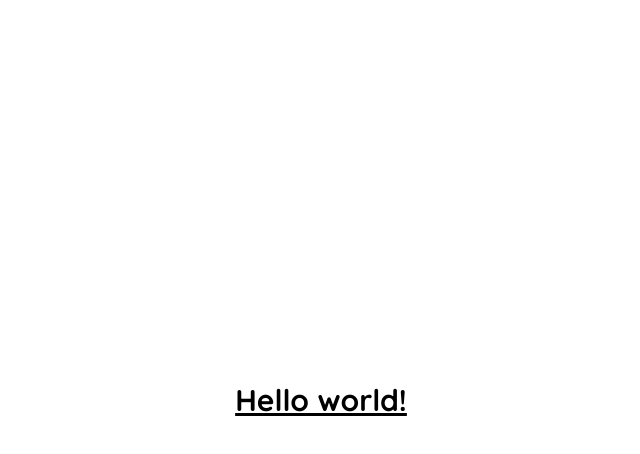
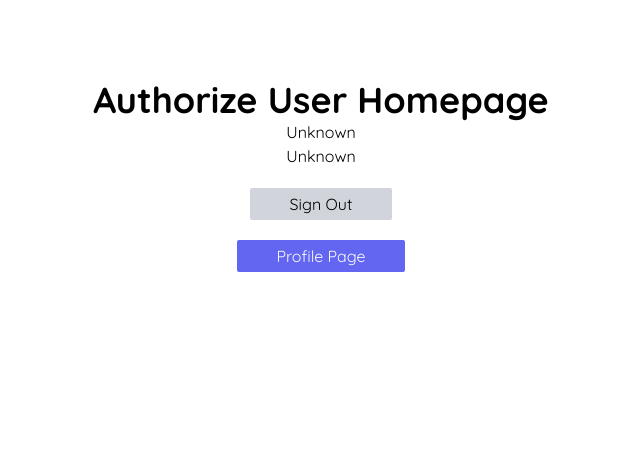
Before and after one commit to DennohKim/next-auth, a Next.js app: page / in a window 1280 px wide. Shown: the top 454 px of the page, without its empty margins (319-959 px from the left). Built offline with nearby package versions, Linux system fonts and the light colour scheme.

Commit message:
style: fix link

```diff
--- a/pages/index.js
+++ b/pages/index.js
@@ -1,19 +1,55 @@
 import Head from 'next/head'
 import Image from 'next/image'
 import styles from '../styles/Home.module.css'
+import Link from 'next/link'
+import { useState } from 'react'
 
 export default function Home() {
+
+  const [session, setSession] = useState(true)
+
   return (
     <div className={styles.container}>
       <Head>
         <title>Home Page</title>
       </Head>
 
-      <main className={styles.main}>
-          <h1 className="text-3xl font-bold underline">
-              Hello world!
-          </h1>
-      </main>
+      {session ? User() : Guest()}
     </div>
   )
 }
+
+// Guest
+function Guest(){
+  return (
+    <main className="container mx-auto text-center py-20">
+          <h3 className='text-4xl font-bold'>Guest Homepage</h3>
+
+          <div className='flex justify-center'>
+            <Link href={'/login'} className='mt-5 px-10 py-1 rounded-sm bg-indigo-500 text-gray-50'>Sign In</Link>
+          </div>
+      </main>
+  )
+}
+
+// Authorize User
+function User(){
+  return(
+    <main className="container mx-auto text-center py-20">
+          <h3 className='text-4xl font-bold'>Authorize User Homepage</h3>
+
+          <div className='details'>
+            <h5>Unknown</h5>
+            <h5>Unknown</h5>
+          </div>
+
+          <div className="flex justify-center">
+            <button className='mt-5 px-10 py-1 rounded-sm  bg-gray-300'>Sign Out</button>
+          </div>
+
+          <div className='flex justify-center'>
+            <Link href={'/profile'} className='mt-5 px-10 py-1 rounded-sm bg-indigo-500 text-gray-50'>Profile Page</Link>
+          </div>
+      </main>
+  )
+}
```
